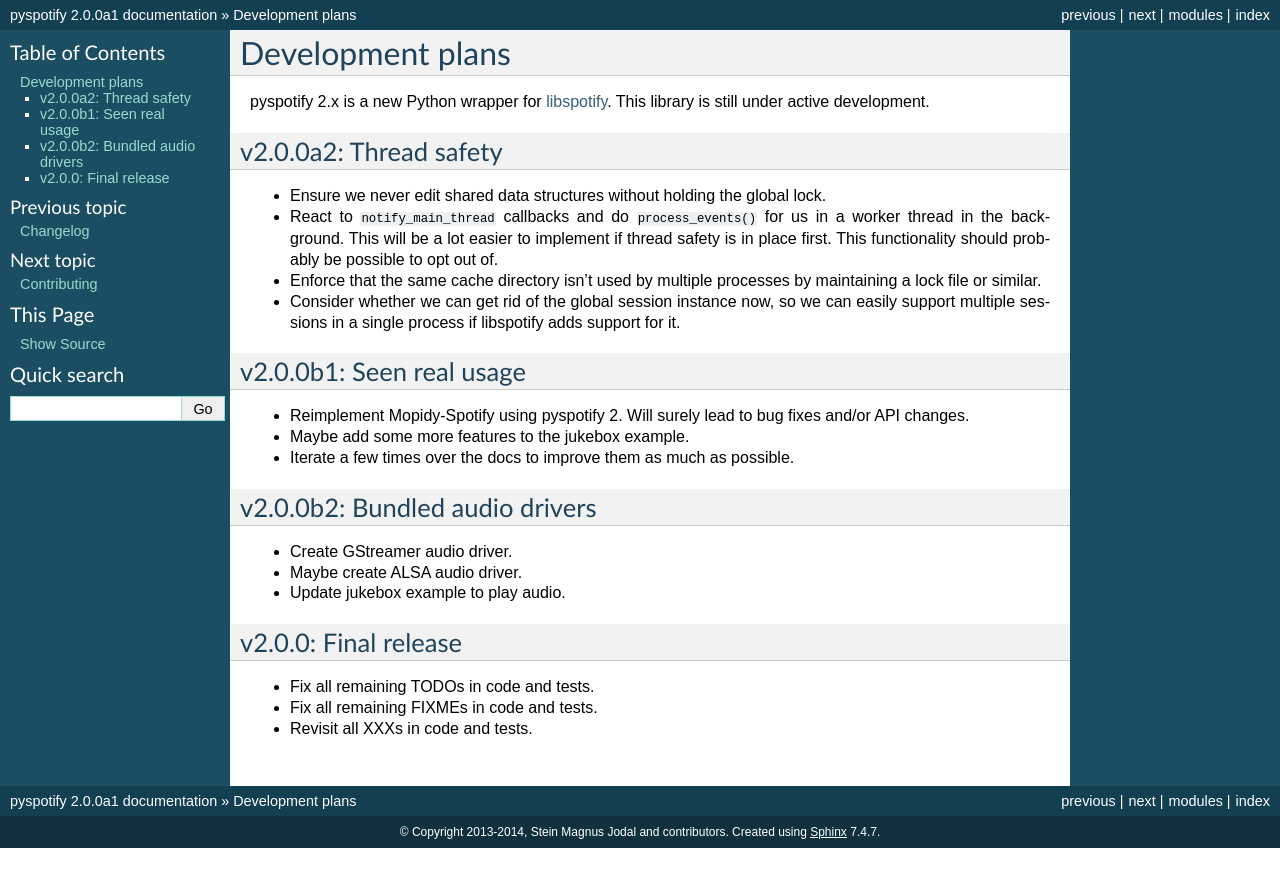
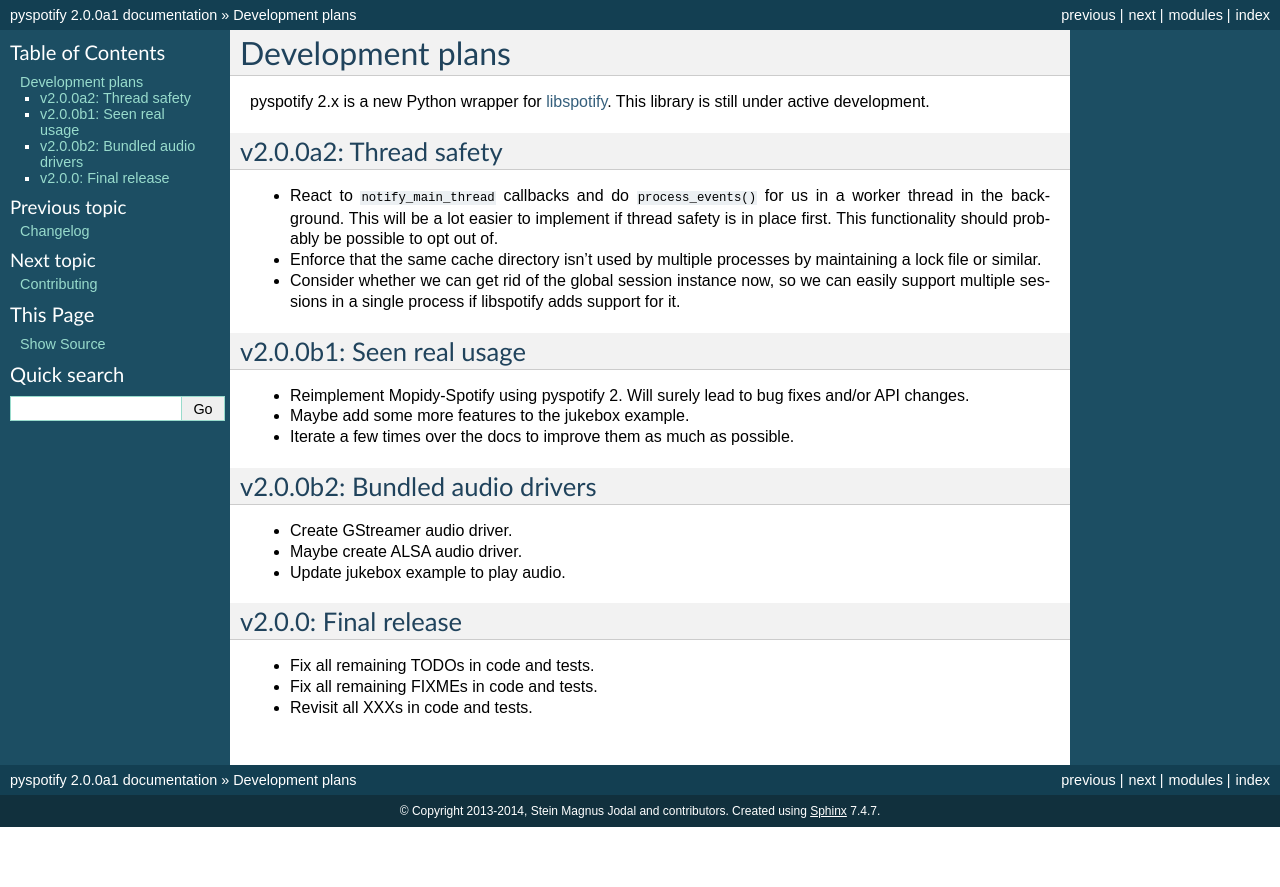
Before and after one commit to jodal/pyspotify, a Sphinx documentation site: the page built from docs/plans.rst, in a window 1280 px wide. Shown: the top 887 px of the page. Built offline with Sphinx 7.4.7, drawn with Linux system fonts in a browser that asks for light colours; pages that are not in the unit, such as notebooks, are missing from menus.

```diff
--- a/docs/changelog.rst
+++ b/docs/changelog.rst
@@ -12,6 +12,8 @@ Feature: Thread safety
   libspotify. This ensures that we never call libspotify from another thread
   while we are still working on the data returned by the previous libspotify
   call, which could make the data garbage.
+
+- Ensure we never edit shared data structures without holding the global lock.
 
 Other changes
 -------------
--- a/docs/plans.rst
+++ b/docs/plans.rst
@@ -9,8 +9,6 @@ still under active development.
 
 v2.0.0a2: Thread safety
 =======================
-
-- Ensure we never edit shared data structures without holding the global lock.
 
 - React to ``notify_main_thread`` callbacks and do ``process_events()`` for us
   in a worker thread in the background. This will be a lot easier to implement
```
